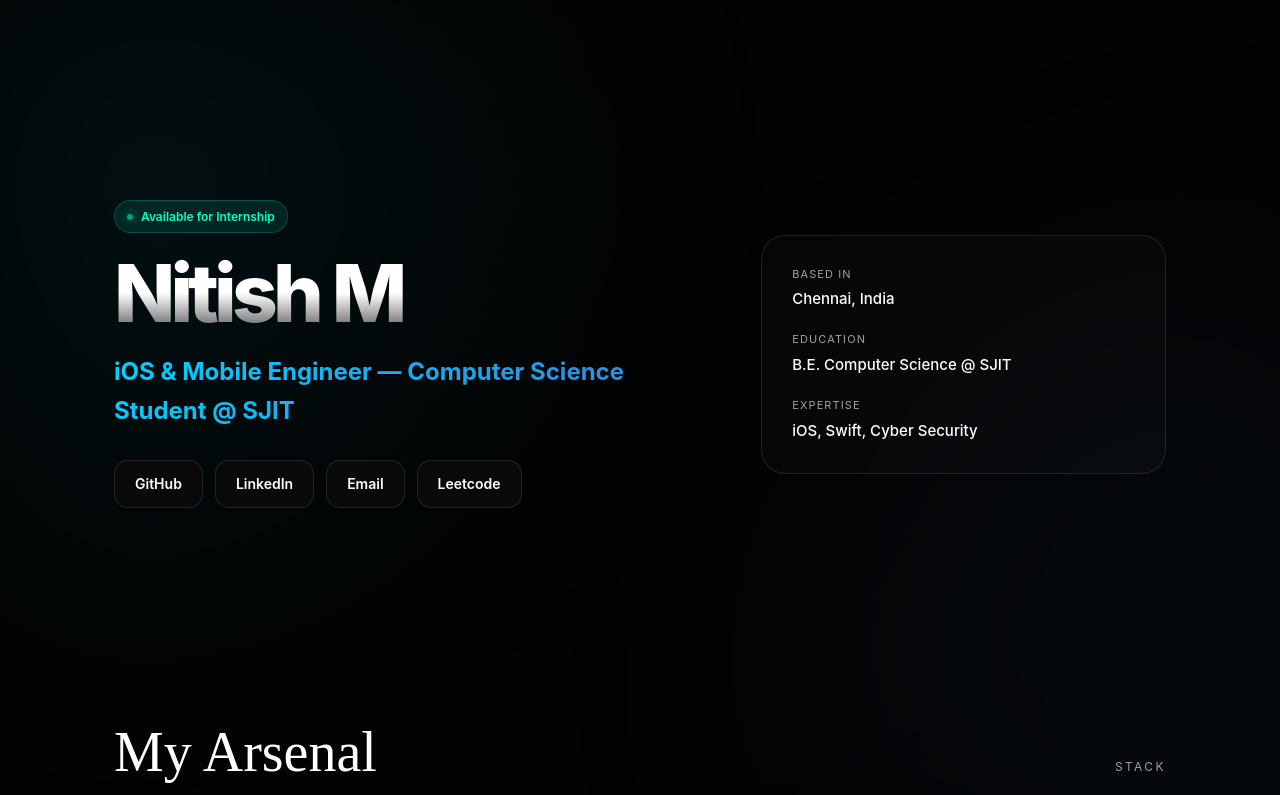
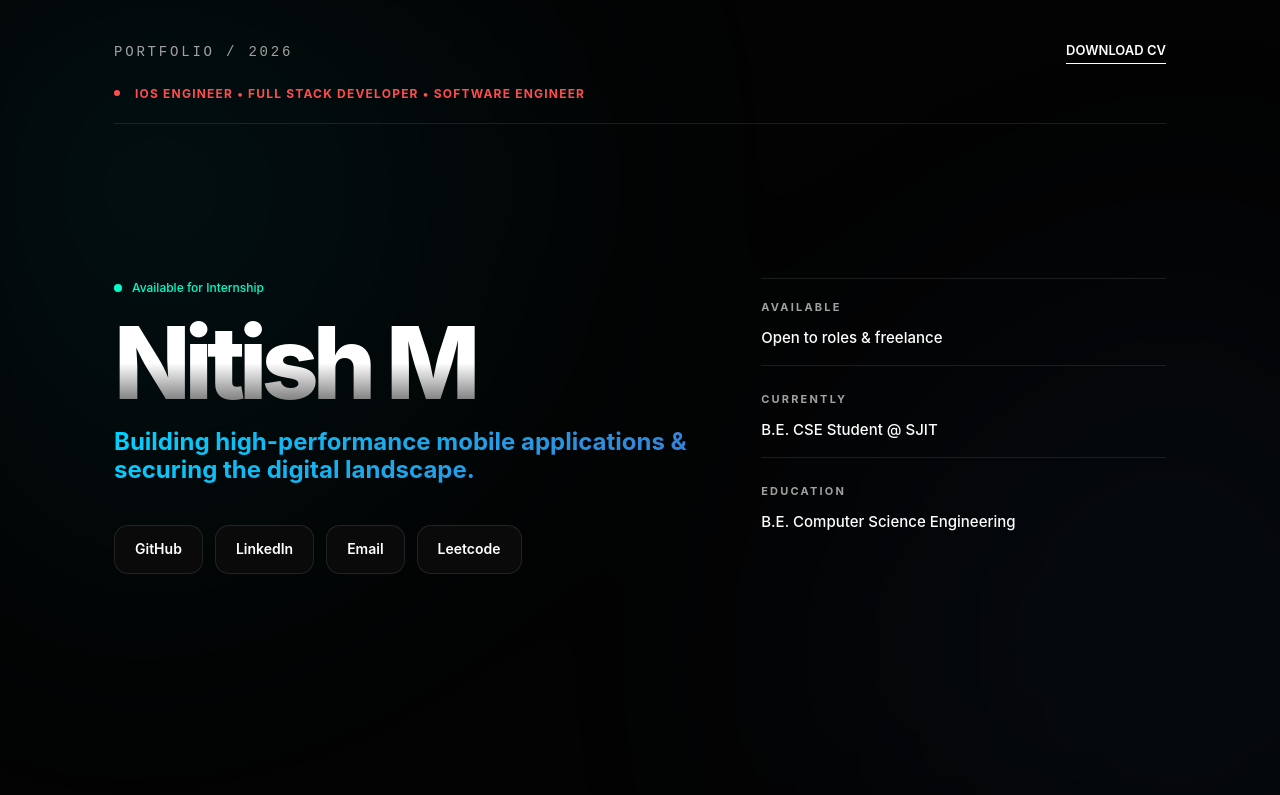
Before and after one commit to nitish1705/portfolio, a React (Vite) app: page / in a window 1280 px wide. Shown: the top 795 px of the page. Built offline with nearby package versions, Linux system fonts and the light colour scheme.

Commit message:
UI CHANGES

```diff
--- a/src/App.jsx
+++ b/src/App.jsx
@@ -110,17 +110,34 @@ function App() {
     <div className="container">
       <div className="bg-glow"></div>
 
+      {/* EDITORIAL HEADER */}
+      <header className="editorial-header">
+        <div className="top-bar">
+          <div className="portfolio-tag">PORTFOLIO / {new Date().getFullYear()}</div>
+          <a href="/Nitish_Resume.pdf" download="Nitish_Resume.pdf" className="download-link">
+            DOWNLOAD CV
+          </a>
+        </div>
+        <div className="role-bar">
+          <div className="role-dot"></div>
+          <span>iOS Engineer • FULL STACK DEVELOPER • SOFTWARE ENGINEER</span>
+        </div>
+      </header>
+
       {/* HERO SECTION */}
-      <section id="hero">
+      <section id="hero" style={{ paddingTop: '20px' }}>
         <motion.div initial="initial" animate="animate" variants={stagger} className="hero-layout">
           <div>
-            <motion.div variants={fadeIn} className="hero-status">
-              <span className="status-dot"></span>
+            <motion.div variants={fadeIn} className="hero-status top-left">
+              <div className="status-dot-container">
+                <div className="status-dot-pulse"></div>
+                <div className="status-dot"></div>
+              </div>
               Available for Internship
             </motion.div>
-            <motion.h1 variants={fadeIn}>{data.name}</motion.h1>
-            <motion.p variants={fadeIn} className="accent-text" style={{ fontSize: '24px', marginBottom: '30px' }}>
-              {data.role} — {data.tagline}
+            <motion.h1 variants={fadeIn} style={{ fontSize: '100px', marginBottom: '20px' }}>{data.name}</motion.h1>
+            <motion.p variants={fadeIn} className="accent-text" style={{ fontSize: '24px', marginBottom: '40px', maxWidth: '600px', lineHeight: '1.2' }}>
+              Building high-performance mobile applications & securing the digital landscape.
             </motion.p>
             <motion.div variants={fadeIn} className="socials-list">
               {data.socials.map(s => (
@@ -129,18 +146,18 @@ function App() {
             </motion.div>
           </div>
 
-          <motion.div variants={fadeIn} className="hero-info-card">
-            <div className="info-item">
-              <span className="info-label">Based in</span>
-              <span className="info-value">Chennai, India</span>
+          <motion.div variants={fadeIn} className="side-info-list">
+            <div className="side-info-item">
+              <span className="side-label">AVAILABLE</span>
+              <span className="side-value">Open to roles & freelance</span>
             </div>
-            <div className="info-item">
-              <span className="info-label">Education</span>
-              <span className="info-value">B.E. Computer Science @ SJIT</span>
+            <div className="side-info-item">
+              <span className="side-label">CURRENTLY</span>
+              <span className="side-value">B.E. CSE Student @ SJIT</span>
             </div>
-            <div className="info-item">
-              <span className="info-label">Expertise</span>
-              <span className="info-value">iOS, Swift, Cyber Security</span>
+            <div className="side-info-item">
+              <span className="side-label">EDUCATION</span>
+              <span className="side-value">B.E. Computer Science Engineering</span>
             </div>
           </motion.div>
         </motion.div>
--- a/src/index.css
+++ b/src/index.css
@@ -425,58 +425,213 @@ h3 {
 .hero-status {
   display: inline-flex;
   align-items: center;
-  gap: 8px;
-  padding: 6px 12px;
+  gap: 10px;
+  padding: 8px 16px;
   border-radius: 100px;
-  background: rgba(0, 255, 204, 0.1);
-  border: 1px solid rgba(0, 255, 204, 0.2);
-  color: #00ffcc;
-  font-size: 12px;
-  font-weight: 600;
-  margin-bottom: 24px;
+  background: rgba(255, 255, 255, 0.03);
+  border: 1px solid var(--glass-border);
+  color: white;
+  font-size: 13px;
+  font-weight: 500;
+  margin-bottom: 30px;
+  box-shadow: 0 4px 15px rgba(0, 0, 0, 0.2);
+}
+
+.status-dot-container {
+  position: relative;
+  display: flex;
+  align-items: center;
+  justify-content: center;
 }
 
 .status-dot {
-  width: 6px;
-  height: 6px;
+  width: 8px;
+  height: 8px;
   border-radius: 50%;
   background: #00ffcc;
-  box-shadow: 0 0 10px #00ffcc;
-  animation: pulse-dot 2s infinite;
 }
 
-@keyframes pulse-dot {
-  0% { opacity: 1; }
-  50% { opacity: 0.4; }
-  100% { opacity: 1; }
+.status-dot-pulse {
+  position: absolute;
+  width: 100%;
+  height: 100%;
+  border-radius: 50%;
+  background: #00ffcc;
+  opacity: 0.6;
+  animation: pulse-ring 2s cubic-bezier(0.215, 0.61, 0.355, 1) infinite;
+}
+
+@keyframes pulse-ring {
+  0% { transform: scale(0.33); }
+  80%, 100% { opacity: 0; }
 }
 
 .hero-info-card {
-  background: var(--glass);
+  background: rgba(255, 255, 255, 0.02);
   border: 1px solid var(--glass-border);
-  border-radius: 24px;
-  padding: 30px;
+  border-radius: 32px;
+  padding: 40px;
   display: flex;
   flex-direction: column;
+  gap: 30px;
+  position: relative;
+  overflow: hidden;
+}
+
+.hero-info-card::before {
+  content: "";
+  position: absolute;
+  top: 0;
+  left: 0;
+  width: 100%;
+  height: 100%;
+  background: linear-gradient(135deg, rgba(0, 210, 255, 0.05) 0%, transparent 100%);
+  pointer-events: none;
+}
+
+.info-item {
+  display: flex;
+  align-items: flex-start;
   gap: 20px;
 }
 
-.info-item {
+.info-icon {
+  width: 40px;
+  height: 40px;
+  border-radius: 12px;
+  background: rgba(255, 255, 255, 0.05);
+  display: flex;
+  align-items: center;
+  justify-content: center;
+  flex-shrink: 0;
+  color: var(--accent-1);
+  border: 1px solid rgba(255, 255, 255, 0.05);
+}
+
+.info-content {
   display: flex;
   flex-direction: column;
   gap: 4px;
 }
 
 .info-label {
-  font-size: 11px;
+  font-size: 10px;
   text-transform: uppercase;
-  letter-spacing: 0.1em;
+  letter-spacing: 0.15em;
   color: var(--gray-medium);
+  font-weight: 700;
 }
 
 .info-value {
+  font-size: 16px;
+  font-weight: 600;
+  color: white;
+  line-height: 1.4;
+}
+
+.info-separator {
+  height: 1px;
+  background: linear-gradient(to right, var(--glass-border), transparent);
+  width: 100%;
+}
+
+/* Editorial Header */
+.editorial-header {
+  padding: 40px 0 20px;
+  border-bottom: 1px solid var(--glass-border);
+  margin-bottom: 30px;
+}
+
+.top-bar {
+  display: flex;
+  justify-content: space-between;
+  align-items: center;
+  margin-bottom: 20px;
+}
+
+.portfolio-tag {
+  font-family: ui-monospace, monospace;
+  font-size: 14px;
+  letter-spacing: 0.2em;
+  color: var(--gray-medium);
+  text-transform: uppercase;
+}
+
+.download-link {
+  font-size: 13px;
+  font-weight: 600;
+  color: white;
+  text-decoration: none;
+  border-bottom: 1px solid white;
+  padding-bottom: 2px;
+  transition: opacity 0.2s;
+}
+
+.download-link:hover {
+  opacity: 0.7;
+}
+
+.role-bar {
+  display: flex;
+  align-items: center;
+  gap: 15px;
+  font-size: 12px;
+  font-weight: 700;
+  letter-spacing: 0.1em;
+  text-transform: uppercase;
+  color: #ff4d4d; /* High contrast vibrant red/orange */
+}
+
+.role-dot {
+  width: 6px;
+  height: 6px;
+  background: #ff4d4d;
+  border-radius: 50%;
+}
+
+/* Side Info List */
+.side-info-list {
+  display: flex;
+  flex-direction: column;
+  gap: 25px;
+  padding: 20px 0;
+  border-top: 1px solid var(--glass-border);
+}
+
+.side-info-item {
+  border-bottom: 1px solid var(--glass-border);
+  padding-bottom: 15px;
+}
+
+.side-info-item:last-child {
+  border-bottom: none;
+}
+
+.side-label {
+  font-size: 11px;
+  letter-spacing: 0.2em;
+  color: var(--gray-medium);
+  text-transform: uppercase;
+  font-weight: 700;
+  margin-bottom: 8px;
+  display: block;
+}
+
+.side-value {
   font-size: 15px;
   font-weight: 500;
+  color: white;
+}
+
+/* Update hero-status for top-left positioning */
+.hero-status.top-left {
+  margin-bottom: 20px;
+  background: transparent;
+  border: none;
+  padding: 0;
+  box-shadow: none;
+  font-size: 12px;
+  color: var(--accent-3);
 }
 
 /* Responsive */
```
Also changed, not shown: 1 other file (tests, documents, lock files or other folders).
